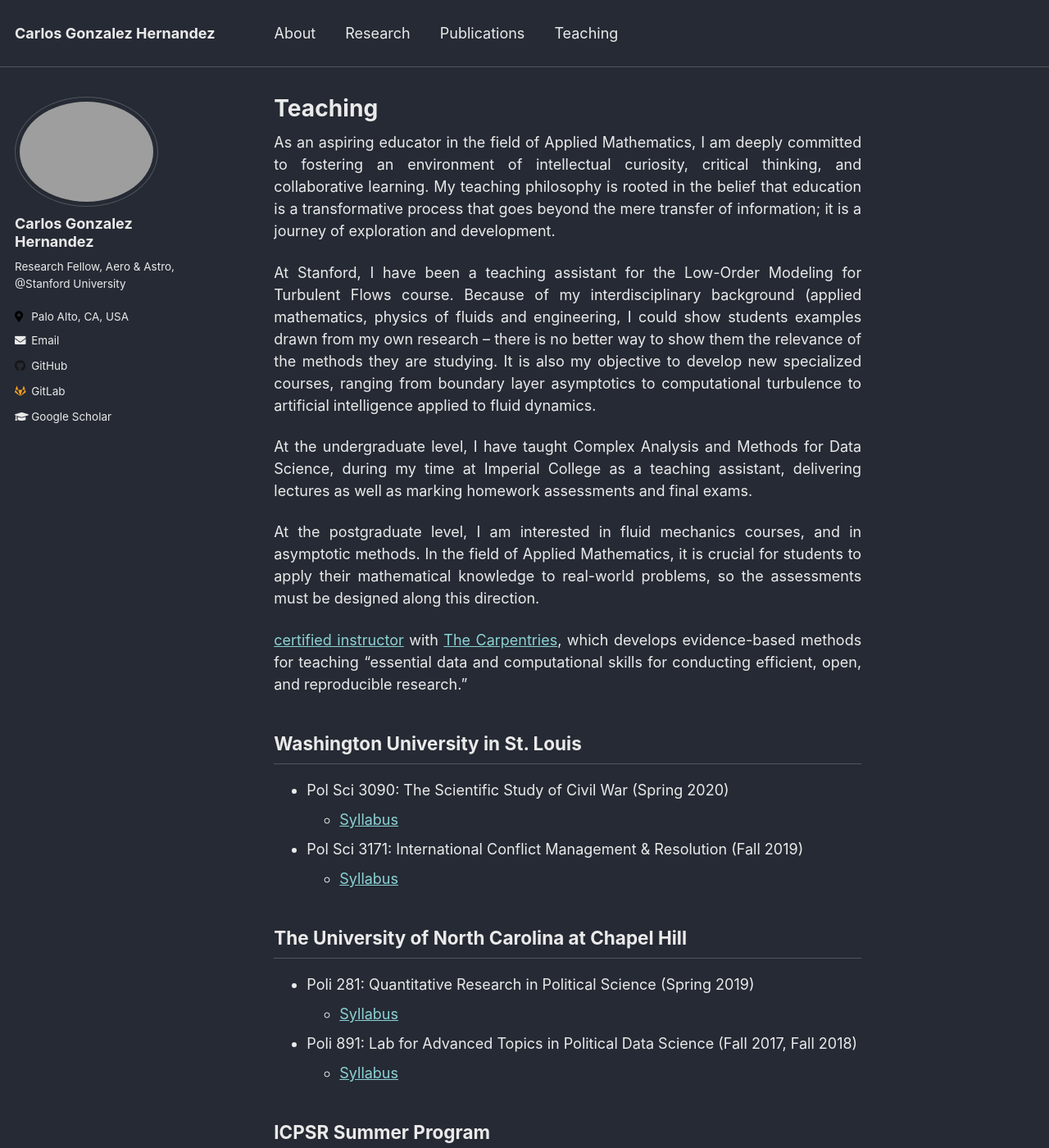
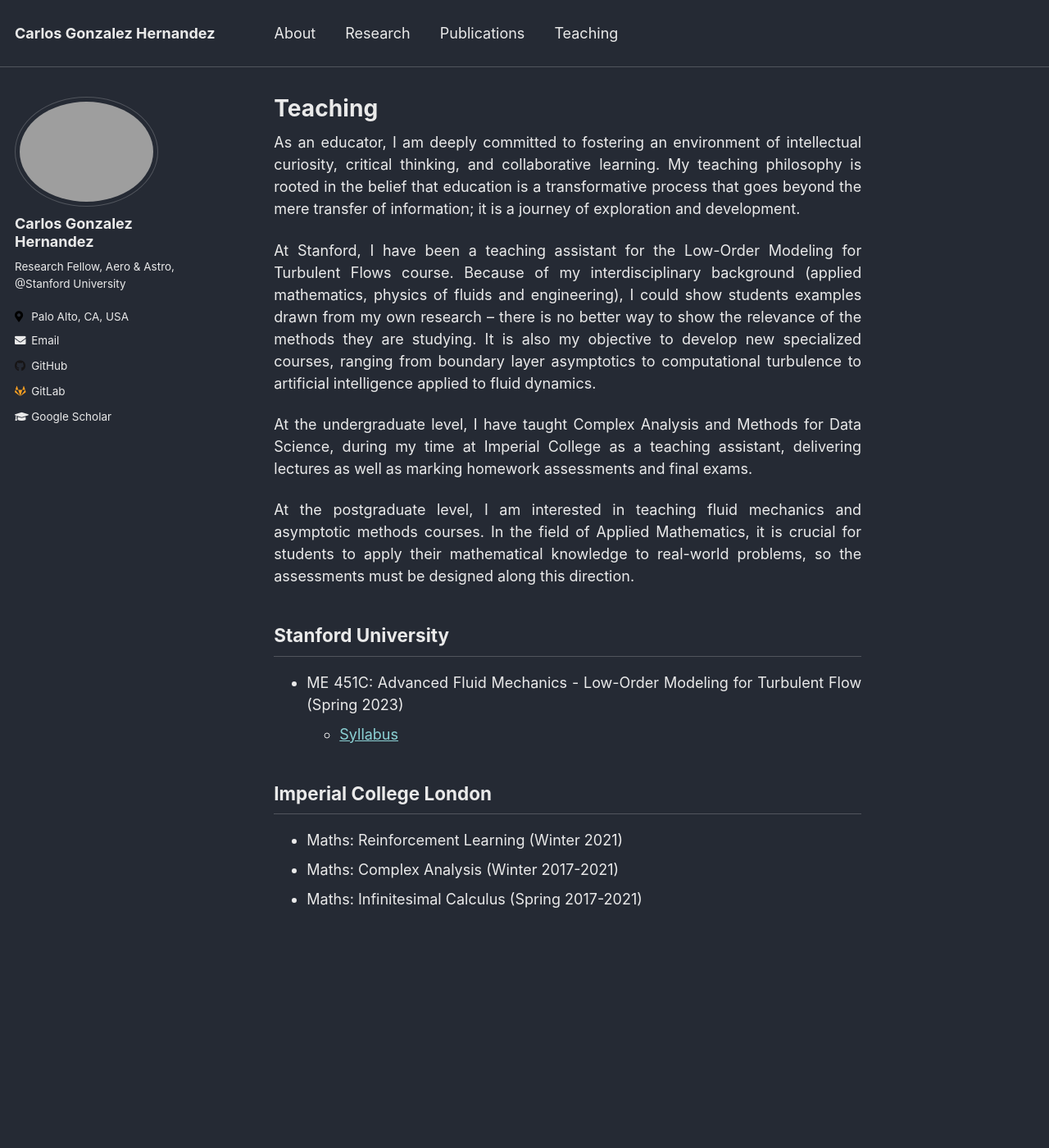
Before and after one commit to cghernan/cghernan.github.io, a Jekyll site: the page built from _pages/teaching.md, in a window 1280 px wide and 1400 px high. Shown: the whole window at 82% size. Built offline with Jekyll 4.4.1, drawn with Linux system fonts in a browser that asks for light colours; some of the changed text lies outside the part shown.

Commit message:
Update teaching.md

```diff
--- a/_pages/teaching.md
+++ b/_pages/teaching.md
@@ -3,39 +3,27 @@ permalink: /teaching/
 title: "Teaching"
 ---
 
-As an aspiring educator in the field of Applied Mathematics, I am deeply committed to fostering an environment of intellectual curiosity, critical thinking,
- and collaborative learning. My teaching philosophy is rooted in the belief that education is a transformative process that goes beyond the mere transfer of
- information; it is a journey of exploration and development.
+As an educator, I am deeply committed to fostering an environment of intellectual curiosity, critical thinking, and collaborative learning. My teaching
+philosophy is rooted in the belief that education is a transformative process that goes beyond the mere transfer of information; it is a journey of
+exploration and development.
 
 At Stanford, I have been a teaching assistant for the Low-Order Modeling for Turbulent Flows course. Because of my interdisciplinary background (applied
-mathematics, physics of fluids and engineering, I could show students examples drawn from my own research – there is no better way to show them the
+mathematics, physics of fluids and engineering), I could show students examples drawn from my own research – there is no better way to show the
 relevance of the methods they are studying. It is also my objective to develop new specialized courses, ranging from boundary layer asymptotics to
 computational turbulence to artificial intelligence applied to fluid dynamics.
 
 At the undergraduate level, I have taught Complex Analysis and Methods for Data Science, during my time at Imperial College as a teaching assistant,
 delivering lectures as well as marking homework assessments and final exams.
 
-At the postgraduate level, I am interested in fluid mechanics courses, and in asymptotic methods. In the field of Applied Mathematics, it is crucial for
-students to apply their mathematical knowledge to real-world problems, so the assessments must be designed along this direction.
+At the postgraduate level, I am interested in teaching fluid mechanics and asymptotic methods courses. In the field of Applied Mathematics, it is crucial
+for students to apply their mathematical knowledge to real-world problems, so the assessments must be designed along this direction.
 
 
-[certified instructor](https://carpentries.org/instructors/#jayrobwilliams) with
-[The Carpentries](https://carpentries.org/), which develops evidence-based
-methods for teaching "essential data and computational skills for conducting
-efficient, open, and reproducible research."
+## Stanford University
+- ME 451C: Advanced Fluid Mechanics - Low-Order Modeling for Turbulent Flow (Spring 2023)
+    - [Syllabus](https://explorecourses.stanford.edu/search?q=ME451C&view=catalog&page=0&filter-coursestatus-Active=on&collapse=&academicYear=20232024)
 
-## Washington University in St. Louis
-- Pol Sci 3090: The Scientific Study of Civil War (Spring 2020)
-    - [Syllabus](/files/pdf/teaching/PS 3090 Syllabus.pdf)
-- Pol Sci 3171: International Conflict Management & Resolution (Fall 2019)
-    - [Syllabus](/files/pdf/teaching/PS 3171 Syllabus.pdf)
-
-## The University of North Carolina at Chapel Hill
-- Poli 281: Quantitative Research in Political Science (Spring 2019)
-    - [Syllabus](/files/pdf/teaching/POLI 281 Syllabus.pdf)
-- Poli 891: Lab for Advanced Topics in Political Data Science (Fall 2017, Fall 2018)
-    - [Syllabus](/files/pdf/teaching/POLI 891 Syllabus.pdf)
-
-## ICPSR Summer Program
-- Introduction to Applied Bayesian Modeling (Summer 2017)
-    - [Syllabus](/files/pdf/teaching/bayes2017.pdf)
+## Imperial College London
+- Maths: Reinforcement Learning (Winter 2021)
+- Maths: Complex Analysis (Winter 2017-2021)
+- Maths: Infinitesimal Calculus (Spring 2017-2021)
```
